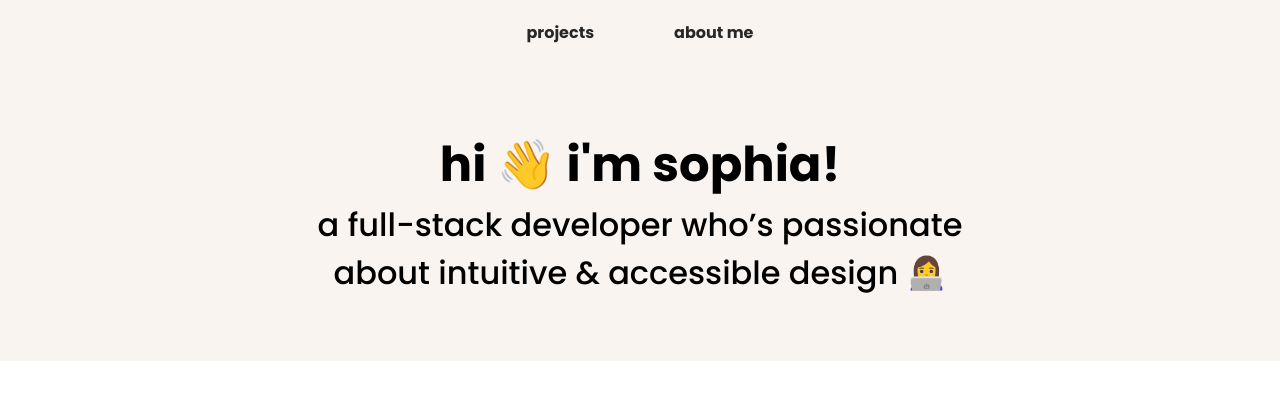
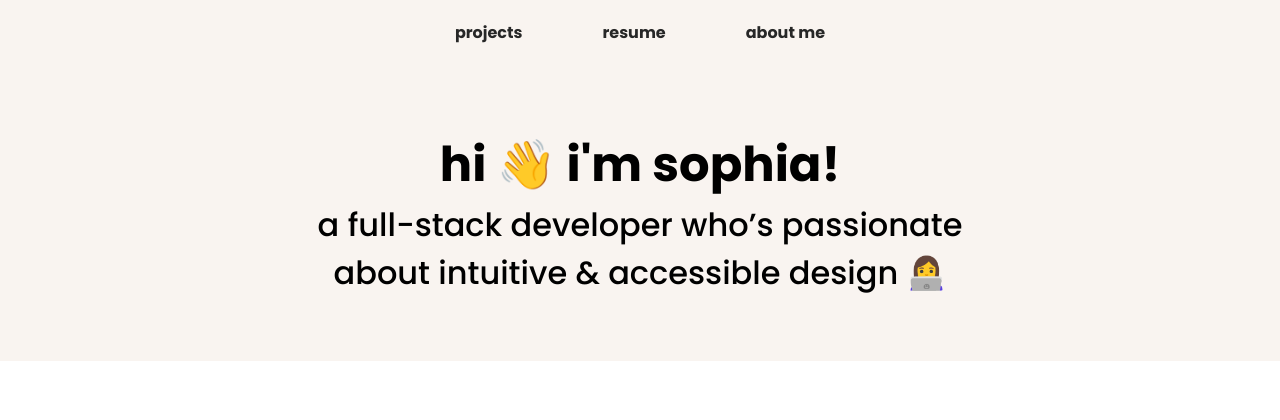
Before and after one commit to sdbsalta/portfolio, a Django app: page / in a window 1280 px wide. Shown: the top 420 px of the page. Run offline with Django 5.2, Linux system fonts and the light colour scheme; data comes from the database, SQL or seed files in the repository.

Commit message:
added temporary resume link

```diff
--- a/portfolio/templates/base.html
+++ b/portfolio/templates/base.html
@@ -21,7 +21,7 @@
             <nav>
                 <ul>
                     <li><a href="{% url 'base:home' %}">projects</a></li>
-                    <!--<li><a href="{% url 'base:home' %}">resume</a></li>-->
+                    <li><a href="https://docs.google.com/document/d/1cU97vEo527GWhjkfMsNyTuUHR3ZZu0uNHXLDlcfq2Jo/edit?usp=sharing">resume</a></li>
                     <li><a href="{% url 'base:about' %}">about me</a></li>
                 </ul>
             </nav>
```
